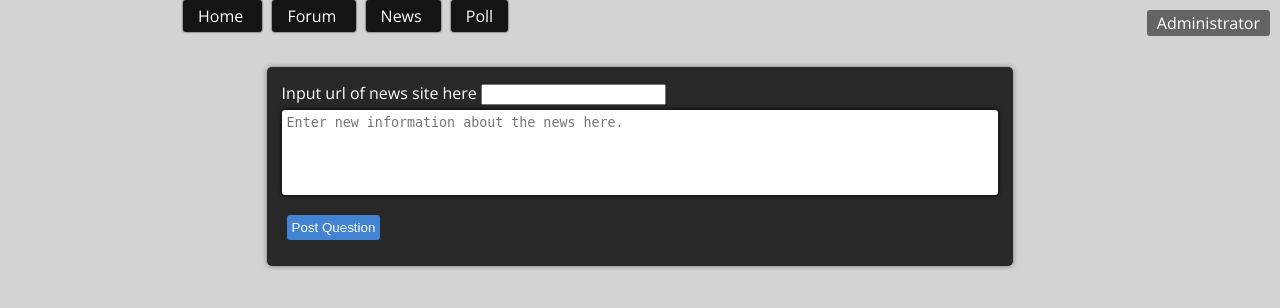
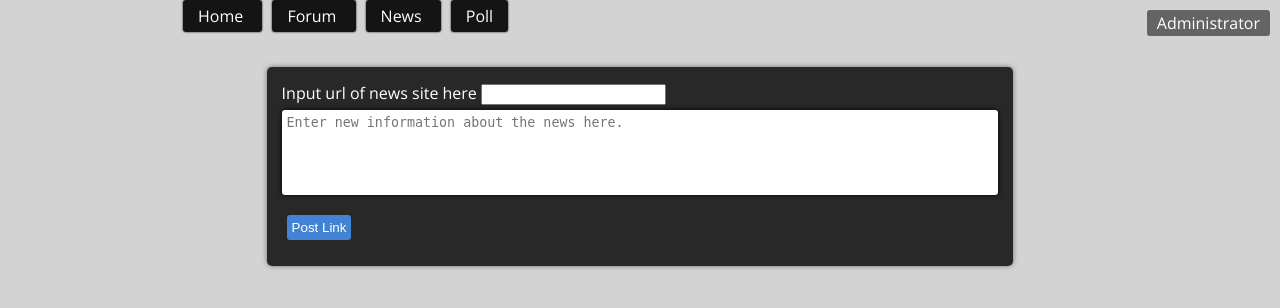
Before and after one commit to dcjohnson/Ethics-World, a Django app: page /news/ in a window 1280 px wide. Shown: the top 308 px of the page. Run offline with Django 3.2, Linux system fonts and the light colour scheme; data that the repository does not hold is empty.

Commit message:
Changed text

```diff
--- a/EthicsWorld/common/templates/news/newsindex.html
+++ b/EthicsWorld/common/templates/news/newsindex.html
@@ -8,7 +8,7 @@
         <br/>
         <textarea name = "newsinformation" form = "newsform" rows = "5" cols = "100" placeholder="Enter new information about the news here."></textarea>
         <br/>
-        <input type = "submit" value = "Post Question"/>
+        <input type = "submit" value = "Post Link"/>
     </form>
 </div>
 <div id = "currentnews">
```
